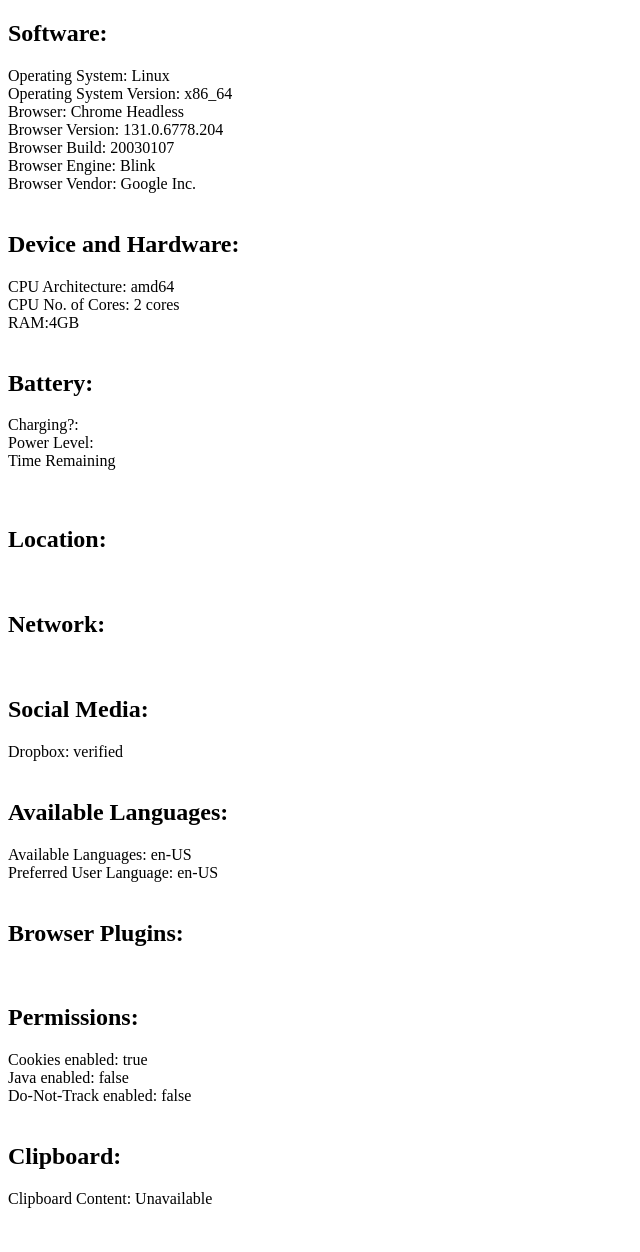
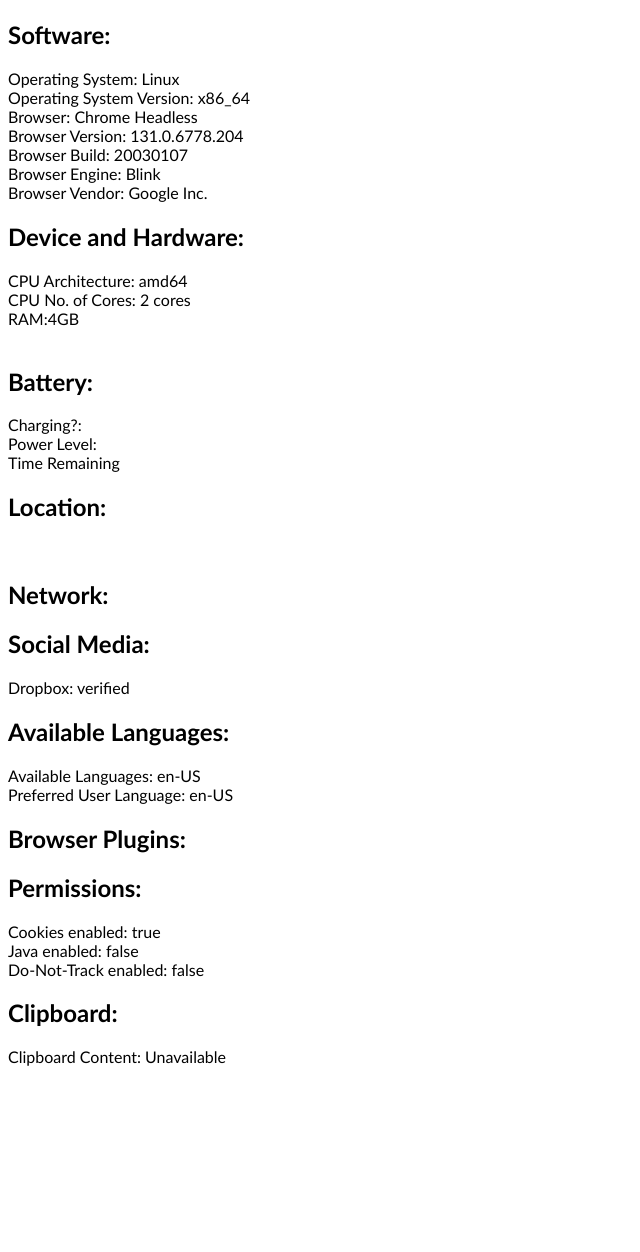
Before and after one commit to andrewgallagher1/whatIKnowAboutYou, a PHP site: page / in a window 1280 px wide. Shown: the whole page, without its empty margins (0-640 px from the left). After the commit the page ends 1066 px from the top, so only its background shows below. Run offline with PHP 8.4, Linux system fonts and the light colour scheme; some libraries are stand-ins or nearby versions.

Commit message:
font changes for CSS

```diff
--- a/css/style.css
+++ b/css/style.css
@@ -1,3 +1,8 @@
+body {
+    font-family: 'Gill Sans', 'Gill Sans MT', Calibri, 'Trebuchet MS', sans-serif;
+   -webkit-font-smooth: antialiased;
+}
+
 .sub_heading {
     width: 300px;
 }
```
Also changed, not shown: index.html (+0 -9 lines).
